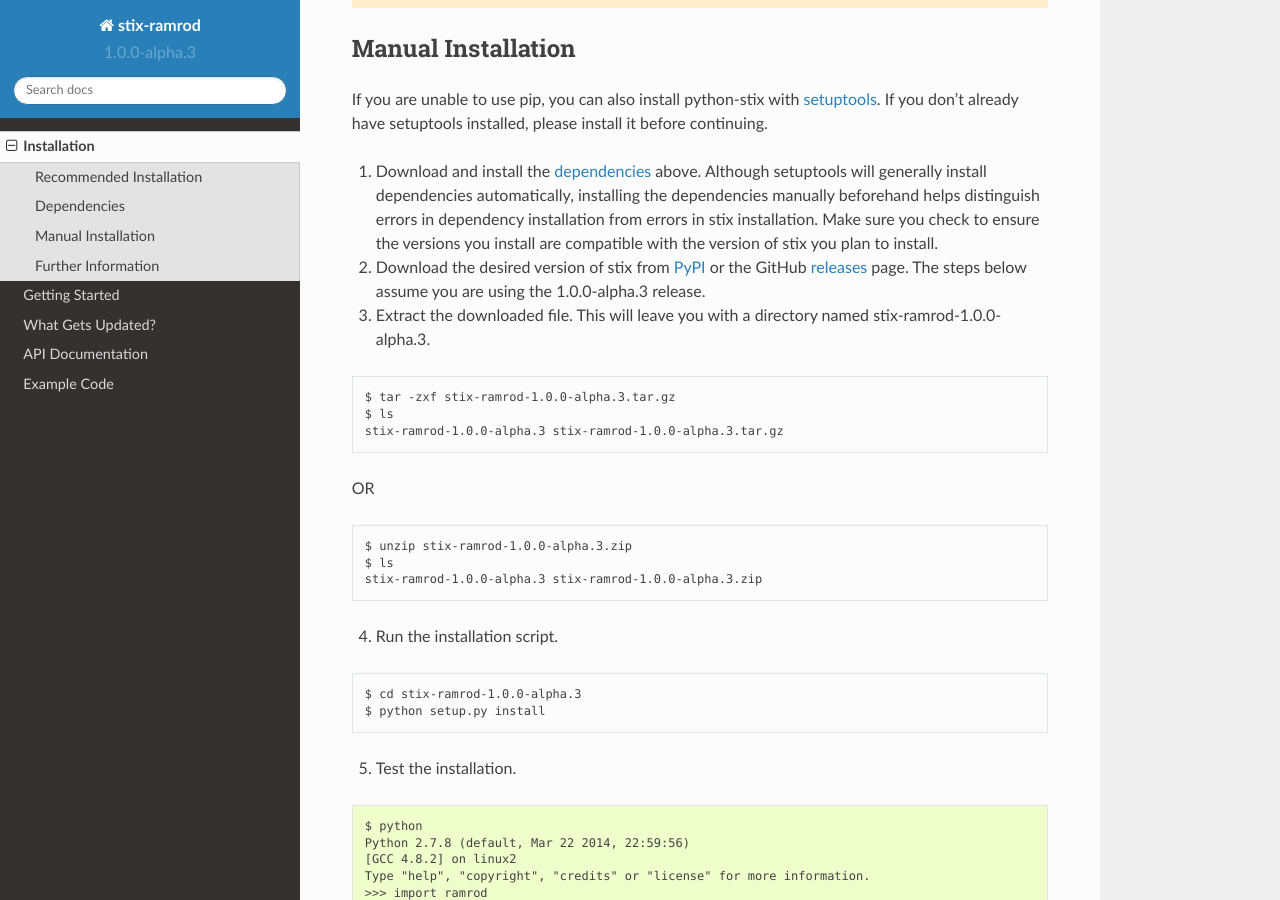
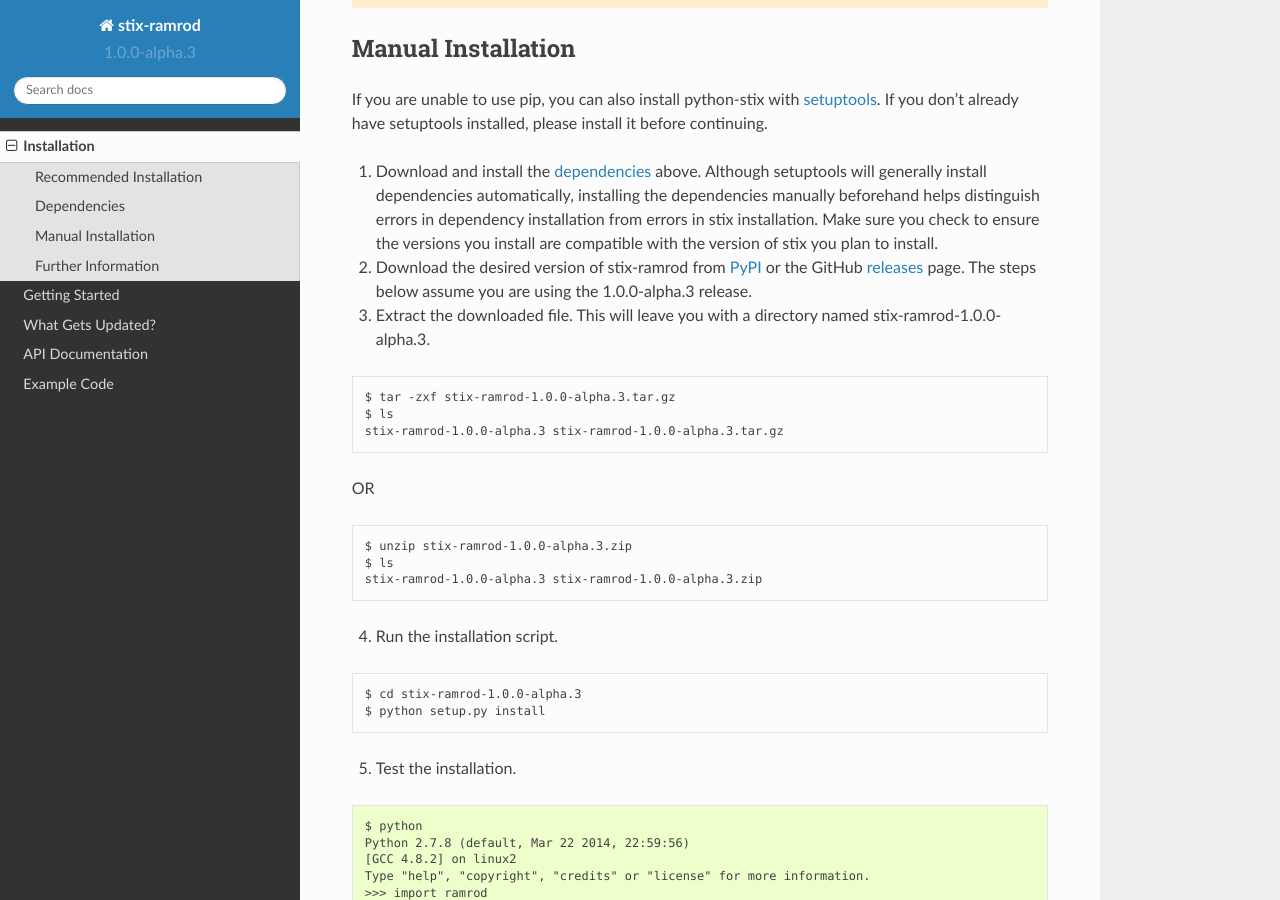
Before and after one commit to STIXProject/stix-ramrod, a Sphinx documentation site: the page built from docs/installation.rst, in a window 1280 px wide and 900 px high, scrolled down 1252 px. Built offline with Sphinx 7.4.7 and the Read the Docs theme 2.0.0, drawn with Linux system fonts in a browser that asks for light colours.

Commit message:
Fixed a few typos

```diff
--- a/docs/installation.rst
+++ b/docs/installation.rst
@@ -85,7 +85,7 @@
    versions you install are compatible with the version of stix you plan
    to install.
 
-2. Download the desired version of stix from PyPI_ or the GitHub releases_
+2. Download the desired version of stix-ramrod from PyPI_ or the GitHub releases_
    page. The steps below assume you are using the |release| release.
 
 3. Extract the downloaded file. This will leave you with a directory named
@@ -123,7 +123,7 @@
 If you don't see an ``ImportError``, the installation was successful.
 
 .. _setuptools: https://pypi.python.org/pypi/setuptools/
-.. _releases: https://github.com/STIXProject/stix-ramrodreleases
+.. _releases: https://github.com/STIXProject/stix-ramrod/releases
 
 
 Further Information
```
